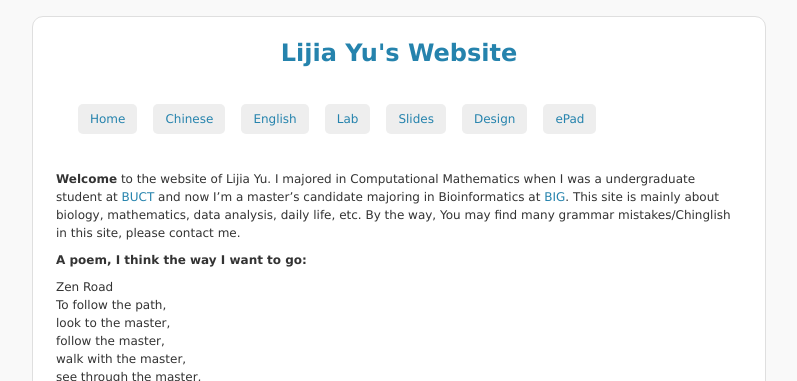
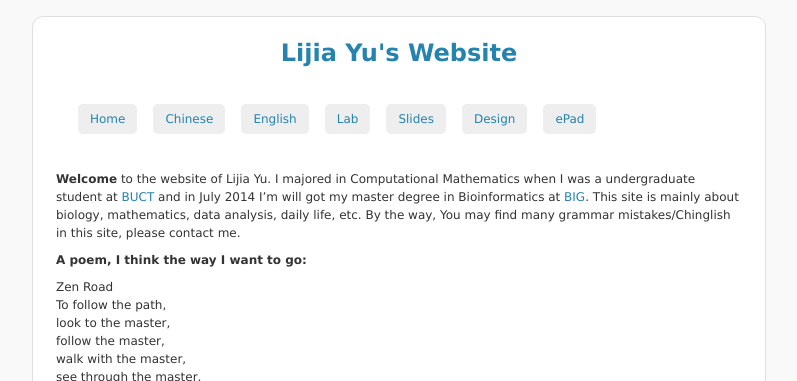
Before and after one commit to yulijia/yulijia.github.io, a Jekyll site: the page built from index.md, in a window 1280 px wide. Shown: the top 381 px of the page, without its empty margins (241-1038 px from the left). Built offline with Jekyll 4.4.1, drawn with Linux system fonts in a browser that asks for light colours; Markdown is read by kramdown in place of the engine named in the settings.

Commit message:
update bio

```diff
--- a/index.md
+++ b/index.md
@@ -3,7 +3,7 @@
 avatar: yes
 ---
 
-**Welcome** to the website of Lijia Yu. I majored in Computational Mathematics when I was a undergraduate student at [BUCT](http://www.buct.edu.cn) and now I'm a master's candidate majoring in Bioinformatics at [BIG](http://www.big.ac.cn). This site is mainly about biology, mathematics, data analysis, daily life, etc. By the way, You may find many grammar mistakes/Chinglish in this site, please contact me.
+**Welcome** to the website of Lijia Yu. I majored in Computational Mathematics when I was a undergraduate student at [BUCT](http://www.buct.edu.cn) and in July 2014 I'm will got my master degree in Bioinformatics at [BIG](http://www.big.ac.cn). This site is mainly about biology, mathematics, data analysis, daily life, etc. By the way, You may find many grammar mistakes/Chinglish in this site, please contact me.
 
 **A poem, I think the way I want to go:**
 
```
